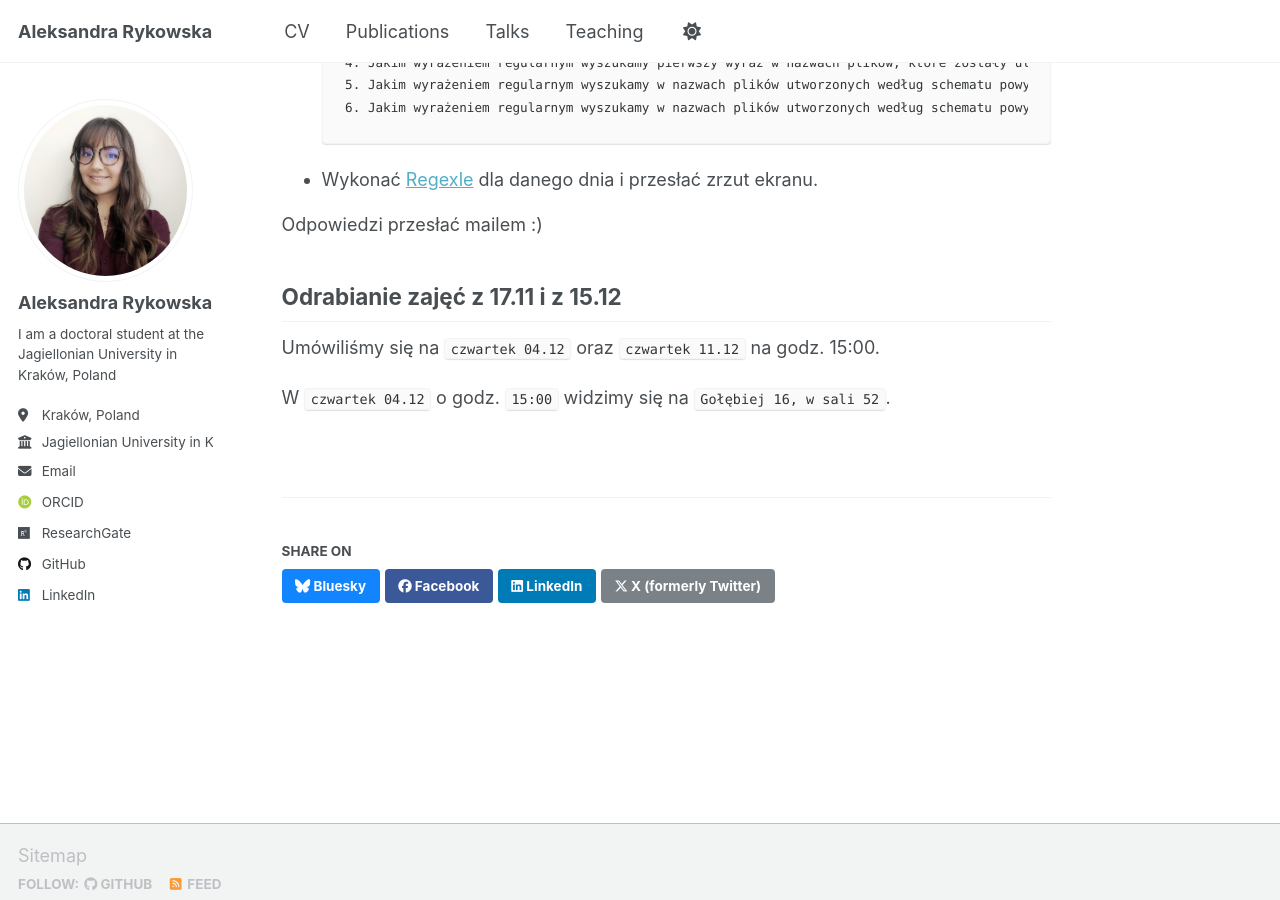
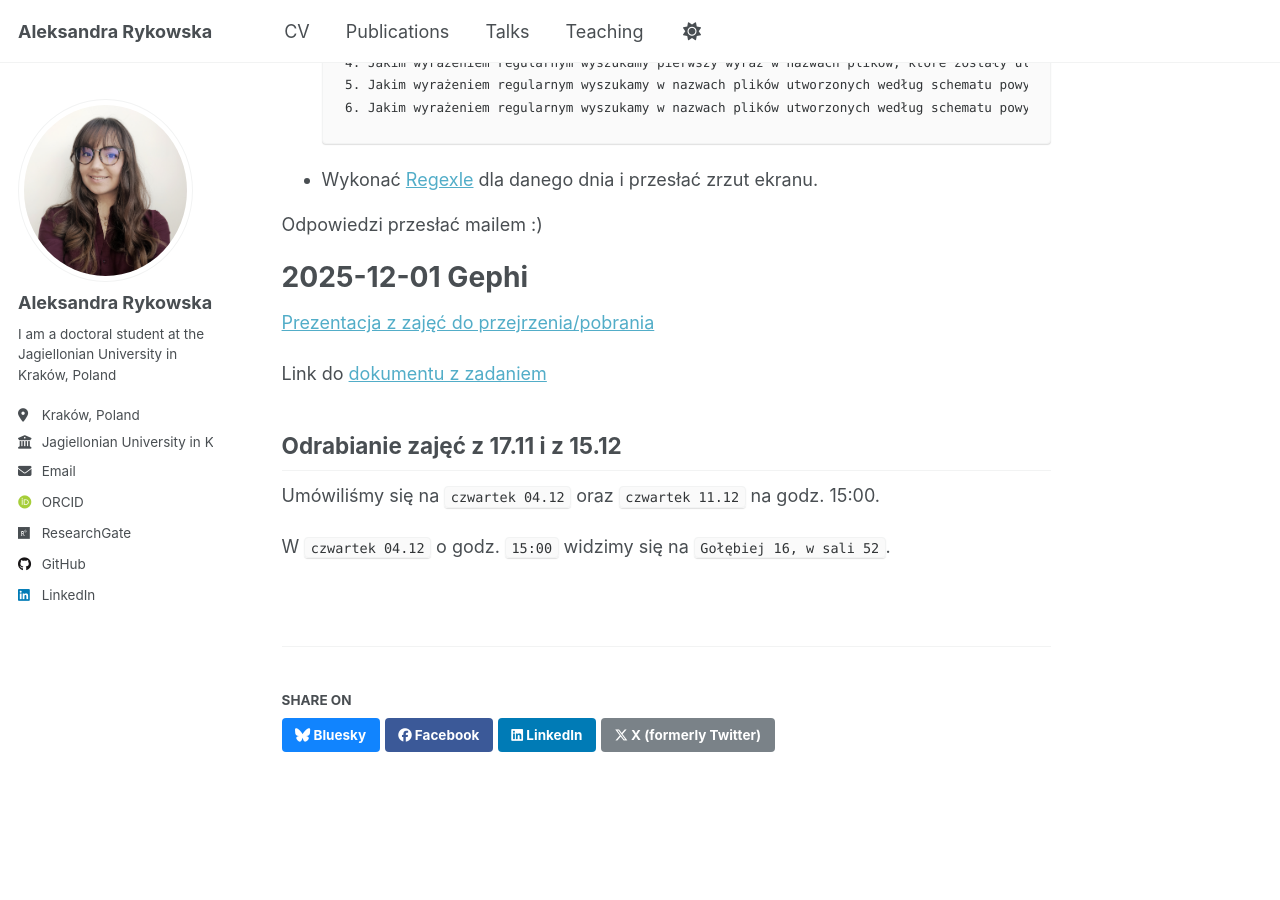
Before and after one commit to aleksandra2812/aleksandra2812.github.io, a Jekyll site: the page built from _teaching/2025-winter-teaching-1.md, in a window 1280 px wide and 900 px high, scrolled down 1977 px. Built offline with Jekyll 4.4.1, drawn with Linux system fonts in a browser that asks for light colours; some web fonts are replaced; a script that is not in the unit is left out.

Commit message:
Add new slides

```diff
--- a/_teaching/2025-winter-teaching-1.md
+++ b/_teaching/2025-winter-teaching-1.md
@@ -72,6 +72,14 @@ Link do strony [Gephi](https://gephi.org/desktop/).
 
 Odpowiedzi przesłać mailem :)
 
+2025-12-01 Gephi
+=====
+
+<a href="/files/0112_CyfroweNarzedzia.pdf" target="_blank">Prezentacja z zajęć do przejrzenia/pobrania</a>
+
+Link do [dokumentu z zadaniem](https://ujchmura-my.sharepoint.com/:w:/g/personal/aleksandra_rykowska_doctoral_uj_edu_pl/IQBS7BxiWabGSYq461CQ6Cy5AcZWuN-EZWeOOJenQ3QMhEw?e=KkiLqa)
+
+
 ## Odrabianie zajęć z 17.11 i z 15.12
 
 Umówiliśmy się na `czwartek 04.12` oraz `czwartek 11.12` na godz. 15:00.
```
Also changed, not shown: 1 other file.
